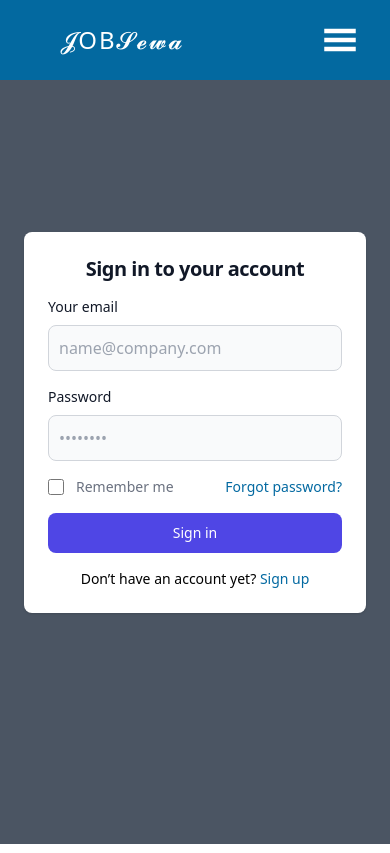
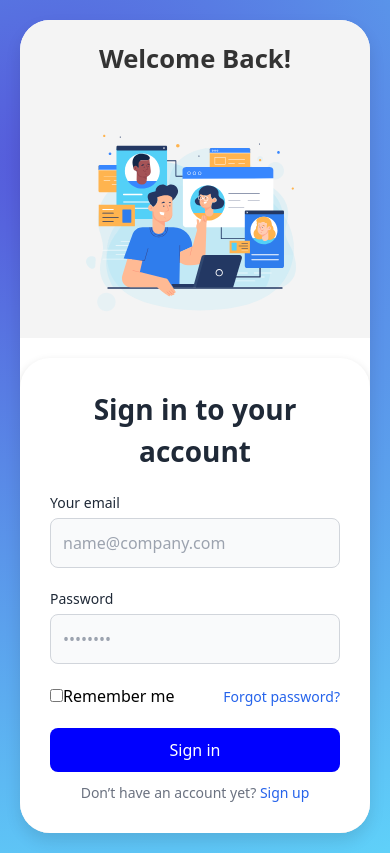
Before and after one commit to Devmangrani/JobSewa, a Next.js app: page /auth/login in a window 390 px wide. Built offline with nearby package versions, Linux system fonts and the light colour scheme.

Commit message:
Login and Register Page UI fixed and made responsive.
1- Updated the structure for the Login and Register Page
2- Added Login-Hero image
3- Used common custom CSS
4- Enhanced the UI

```diff
--- a/pages/auth/login.jsx
+++ b/pages/auth/login.jsx
@@ -2,16 +2,16 @@ import React, { useEffect, useState } from "react";
 import { toast, ToastContainer } from "react-toastify";
 import "react-toastify/dist/ReactToastify.css";
 import Link from "next/link";
+import {Image} from "next/image";
 import Router from "next/router";
 import { login_me } from "@/Services/auth";
 import Cookies from "js-cookie";
 import { useDispatch } from "react-redux";
 import { setUserData } from "@/Utils/UserSlice";
-import NavBar from "@/components/NavBar";
+import styles from "../../styles/Login.module.css";
 
 export default function Login() {
   const dispatch = useDispatch();
-
   const [formData, setFormData] = useState({ email: "", password: "" });
   const [error, setError] = useState({ email: "", password: "" });
 
@@ -53,26 +53,22 @@ export default function Login() {
 
   return (
     <>
-      <NavBar />
-      <div className="w-full h-screen bg-gray-600">
-        <div className="flex flex-col items-center  text-center justify-center px-6 py-8 mx-auto h-screen lg:py-0">
-          <div className="w-full bg-white text-black rounded-lg shadow dark:border md:mt-0 sm:max-w-md xl:p-0 ">
-            <div className="p-6 space-y-4 md:space-y-6 sm:p-8">
-              <h1 className="text-xl font-bold leading-tight tracking-tight text-gray-900 md:text-2xl ">
-                Sign in to your account
-              </h1>
-              <form
-                onSubmit={handleSubmit}
-                className="space-y-4 md:space-y-6"
-                action="#"
-              >
-                <div className="text-left">
-                  <label
-                    htmlFor="email"
-                    className="block mb-2 text-sm font-medium text-gray-900 "
-                  >
-                    Your email
-                  </label>
+      <div className={styles.pageContainer}>
+        <div className={styles.container}>
+          <div className={styles.leftSection}>
+            <h1>Welcome Back!</h1>
+            <img
+              src="/login-hero.svg"
+              alt="Login Hero"
+              className={styles.heroImage}
+            />
+          </div>
+          <div className={styles.rightSection}>
+            <div className={styles["login-box"]}>
+              <h2>Sign in to your account</h2>
+              <form onSubmit={handleSubmit} action="#">
+                <div className={styles["form-group"]}>
+                  <label htmlFor="email">Your email</label>
                   <input
                     onChange={(e) =>
                       setFormData({ ...formData, email: e.target.value })
@@ -80,21 +76,15 @@ export default function Login() {
                     type="email"
                     name="email"
                     id="email"
-                    className="bg-gray-50 border border-gray-300 text-gray-900 sm:text-sm rounded-lg focus:ring-indigo-600 focus:border-sky-700 block w-full p-2.5 "
                     placeholder="name@company.com"
                     required=""
                   />
                   {error.email && (
-                    <p className="text-sm text-red-500">{error.email}</p>
+                    <p className={styles["error-message"]}>{error.email}</p>
                   )}
                 </div>
-                <div className="text-left">
-                  <label
-                    htmlFor="password"
-                    className="block mb-2 text-sm font-medium text-gray-900 "
-                  >
-                    Password
-                  </label>
+                <div className={styles["form-group"]}>
+                  <label htmlFor="password">Password</label>
                   <input
                     onChange={(e) =>
                       setFormData({ ...formData, password: e.target.value })
@@ -103,54 +93,30 @@ export default function Login() {
                     name="password"
                     id="password"
                     placeholder="••••••••"
-                    className="bg-gray-50 border border-gray-300 text-gray-900 sm:text-sm rounded-lg focus:ring-indigo-600 focus:border-sky-700 block w-full p-2.5"
                     required=""
                   />
                   {error.password && (
-                    <p className="text-sm text-red-500">{error.password}</p>
+                    <p className={styles["error-message"]}>{error.password}</p>
                   )}
                 </div>
-                <div className="flex items-center justify-between">
-                  <div className="flex items-start">
-                    <div className="flex items-center h-5">
-                      <input
-                        id="remember"
-                        aria-describedby="remember"
-                        type="checkbox"
-                        className="w-4 h-4 border border-gray-300 rounded bg-gray-50 focus:ring-3 focus:ring-indigo-300   dark:focus:ring-indigo-600 "
-                        required=""
-                      />
-                    </div>
-                    <div className="ml-3 text-sm">
-                      <label
-                        htmlFor="remember"
-                        className="text-gray-500 dark:text-gray-300"
-                      >
-                        Remember me
-                      </label>
-                    </div>
+                <div className={styles["remember-container"]}>
+                  <div>
+                    <input type="checkbox" id="remember" required="" />
+                    <label htmlFor="remember">Remember me</label>
                   </div>
                   <Link
                     href="/auth/forget-password"
-                    className="text-sm font-medium text-sky-700 hover:underline "
+                    className={styles["forgot-link"]}
                   >
                     Forgot password?
                   </Link>
                 </div>
-                <button
-                  type="submit"
-                  className="w-full text-white bg-indigo-600 hover:bg-indigo-700 focus:ring-4 focus:outline-none focus:ring-indigo-300 font-medium rounded-lg text-sm px-5 py-2.5 text-center dark:bg-indigo-600 dark:hover:bg-indigo-700 dark:focus:ring-indigo-800"
-                >
+                <button type="submit" className={styles["submit-btn"]}>
                   Sign in
                 </button>
-                <p className="text-sm font-light ">
+                <p className={styles["sign-up"]}>
                   Don’t have an account yet?{" "}
-                  <Link
-                    href="/auth/register"
-                    className="font-medium text-sky-700 hover:underline "
-                  >
-                    Sign up
-                  </Link>
+                  <Link href="/auth/register">Sign up</Link>
                 </p>
               </form>
             </div>
--- a/pages/auth/register.jsx
+++ b/pages/auth/register.jsx
@@ -5,7 +5,7 @@ import "react-toastify/dist/ReactToastify.css";
 import { register_me } from "@/Services/auth";
 import { useRouter } from "next/navigation";
 import Cookies from "js-cookie";
-import NavBar from "@/components/NavBar";
+import styles from "../../styles/Login.module.css";
 
 export default function Register() {
   const router = useRouter();
@@ -16,7 +16,7 @@ export default function Register() {
     }
   }, [router]);
 
-  const [formData, setFormData] = useState({ email: "", password: "" });
+  const [formData, setFormData] = useState({ email: "", password: "", name: "" });
   const [error, setError] = useState({ email: "", password: "", name: "" });
 
   const handleSubmit = async (e) => {
@@ -47,48 +47,38 @@ export default function Register() {
 
   return (
     <>
-      <NavBar />
-      <div className="w-full h-screen bg-gray-600 ">
-        <div className="flex flex-col text-center items-center justify-center px-6 py-8 mx-auto h-screen lg:py-0 shadow-xl">
-          <div className="w-full bg-white rounded-lg shadow dark:border text-black md:mt-0 sm:max-w-md xl:p-0 ">
-            <div className="p-6 space-y-4 md:space-y-6 sm:p-8">
-              <h1 className="text-xl font-bold leading-tight tracking-tight text-gray-900 md:text-2xl ">
-                Register your account
-              </h1>
-              <form
-                onSubmit={handleSubmit}
-                className="space-y-4 md:space-y-6"
-                action="#"
-              >
-                <div className="text-left">
-                  <label
-                    htmlFor="name"
-                    className="block mb-2 text-sm font-medium text-gray-900 "
-                  >
-                    Your Name
-                  </label>
+      <div className={styles.pageContainer}>
+        <div className={styles.container}>
+          <div className={styles.leftSection}>
+            <h1>Welcome Aboard!</h1>
+            <img
+              src="/login-hero.svg"
+              alt="Register Hero"
+              className={styles.heroImage}
+            />
+          </div>
+          <div className={styles.rightSection}>
+            <div className={styles["login-box"]}>
+              <h2>Create your account</h2>
+              <form onSubmit={handleSubmit}>
+                <div className={styles["form-group"]}>
+                  <label htmlFor="name">Your Name</label>
                   <input
                     onChange={(e) =>
                       setFormData({ ...formData, name: e.target.value })
                     }
                     type="text"
                     name="name"
-                    id="namw"
-                    className="bg-gray-50 border border-gray-300 text-gray-900 sm:text-sm rounded-lg focus:ring-indigo-600 focus:border-sky-700 block w-full p-2.5"
-                    placeholder="Name"
+                    id="name"
+                    placeholder="Enter your name"
                     required=""
                   />
                   {error.name && (
-                    <p className="text-sm text-red-500">{error.name}</p>
+                    <p className={styles["error-message"]}>{error.name}</p>
                   )}
                 </div>
-                <div className="text-left">
-                  <label
-                    htmlFor="email"
-                    className="block mb-2 text-sm font-medium text-gray-900 "
-                  >
-                    Your email
-                  </label>
+                <div className={styles["form-group"]}>
+                  <label htmlFor="email">Your email</label>
                   <input
                     onChange={(e) =>
                       setFormData({ ...formData, email: e.target.value })
@@ -96,21 +86,15 @@ export default function Register() {
                     type="email"
                     name="email"
                     id="email"
-                    className="bg-gray-50 border border-gray-300 text-gray-900 sm:text-sm rounded-lg focus:ring-indigo-600 focus:border-sky-700 block w-full p-2.5"
                     placeholder="name@company.com"
                     required=""
                   />
                   {error.email && (
-                    <p className="text-sm text-red-500">{error.email}</p>
+                    <p className={styles["error-message"]}>{error.email}</p>
                   )}
                 </div>
-                <div className="text-left">
-                  <label
-                    htmlFor="password"
-                    className="block mb-2 text-sm font-medium text-gray-900 "
-                  >
-                    Password
-                  </label>
+                <div className={styles["form-group"]}>
+                  <label htmlFor="password">Password</label>
                   <input
                     onChange={(e) =>
                       setFormData({ ...formData, password: e.target.value })
@@ -119,34 +103,23 @@ export default function Register() {
                     name="password"
                     id="password"
                     placeholder="••••••••"
-                    className="bg-gray-50 border border-gray-300 text-gray-900 sm:text-sm rounded-lg focus:ring-indigo-600 focus:border-sky-700 block w-full p-2.5"
                     required=""
                   />
                   {error.password && (
-                    <p className="text-sm text-red-500">{error.password}</p>
+                    <p className={styles["error-message"]}>{error.password}</p>
                   )}
                 </div>
-
-                <button
-                  type="submit"
-                  className="w-full text-white bg-indigo-600 hover:bg-indigo-700 focus:ring-4 focus:outline-none focus:ring-indigo-300 font-medium rounded-lg text-sm px-5 py-2.5 text-center "
-                >
+                <button type="submit" className={styles["submit-btn"]}>
                   Sign Up
                 </button>
-                <p className="text-sm font-light text-gray-500 ">
-                  Already have an account{" "}
-                  <Link
-                    href="/auth/login"
-                    className="font-medium text-sky-700 hover:underline "
-                  >
-                    Sign In
-                  </Link>
+                <p className={styles["sign-up"]}>
+                  Already have an account?{" "}
+                  <Link href="/auth/login">Sign in</Link>
                 </p>
               </form>
             </div>
           </div>
         </div>
-
         <ToastContainer />
       </div>
     </>
--- /dev/null
+++ b/styles/Login.module.css
@@ -0,0 +1,178 @@
+.pageContainer {
+  min-height: 100vh;
+  display: flex;
+  justify-content: center;
+  align-items: center;
+  background: radial-gradient(circle at 12.3% 19.3%, rgb(85, 88, 218) 0%, rgb(95, 209, 249) 100.2%);
+  padding: 20px;
+}
+
+.container {
+  width: 100%;
+  max-width: 1200px;
+  height: 80vh;
+  display: flex;
+  flex-wrap: nowrap;
+  justify-content: space-between;
+  align-items: center;
+  background-color: #fff;
+  border-radius: 30px;
+  box-shadow: 0 8px 16px rgba(0, 0, 0, 0.1);
+  overflow: hidden;
+}
+
+.leftSection {
+  flex: 1;
+  padding: 40px;
+  display: flex;
+  flex-direction: column;
+  justify-content: center;
+  text-align: center;
+  background-color: #f4f4f4;
+  height: 100%;
+}
+
+.leftSection h1 {
+  font-size: 2.8rem;
+  font-weight: 600;
+  color: #333;
+  margin-bottom: 20px;
+}
+
+.heroImage {
+  max-width: 100%;
+  height: auto;
+  margin-top: 20px;
+  height: 400px;
+}
+
+.rightSection {
+  flex: 1;
+  display: flex;
+  justify-content: center;
+  align-items: center;
+  padding: 40px;
+  background-color: #ffffff;
+}
+
+.login-box {
+  width: 100%;
+  max-width: 460px;
+  border-radius: 30px;
+  background-color: #ffffff;
+  box-shadow: 0 4px 10px rgba(0, 0, 0, 0.152);
+  padding: 30px;
+  text-align: center;
+}
+
+.login-box h2 {
+  font-size: 28px;
+  font-weight: 700;
+  color: #1f2937;
+  margin-bottom: 20px;
+}
+
+.form-group {
+  text-align: left;
+  margin-bottom: 20px;
+}
+
+.form-group label {
+  display: block;
+  font-size: 14px;
+  color: #1f2937;
+  margin-bottom: 5px;
+}
+
+.form-group input {
+  width: 100%;
+  padding: 12px;
+  border: 1px solid #d1d5db;
+  border-radius: 8px;
+  font-size: 16px;
+  background-color: #f9fafb;
+}
+
+.error-message {
+  color: #dc2626;
+  font-size: 12px;
+  margin-top: 5px;
+}
+
+.remember-container {
+  display: flex;
+  justify-content: space-between;
+  align-items: center;
+  margin-bottom: 20px;
+  gap: 10px;
+}
+
+.forgot-link {
+  font-size: 14px;
+  color: #2563eb;
+  text-decoration: none;
+}
+
+.forgot-link:hover {
+  text-decoration: underline;
+}
+
+.submit-btn {
+  width: 100%;
+  padding: 10px;
+  background-color: blue;
+  color: white;
+  border: none;
+  border-radius: 8px;
+  font-size: 16px;
+  margin-bottom: 10px;
+  cursor: pointer;
+  transition: background-color 0.3s ease;
+}
+
+.submit-btn:hover {
+  background-color: #000000;
+}
+
+.sign-up {
+  font-size: 14px;
+  color: #6b7280;
+}
+
+.sign-up a {
+  color: #2563eb;
+  text-decoration: none;
+}
+
+.sign-up a:hover {
+  text-decoration: underline;
+}
+
+@media (max-width: 768px) {
+  .container {
+    flex-direction: column;
+    height: auto;
+  }
+
+  .leftSection {
+    width: 100%;
+    padding: 0px;
+  }
+
+  .rightSection {
+    padding: 0px;
+  }
+
+  .login-box {
+    margin-top: 20px;
+  }
+
+  .leftSection h1 {
+    font-size: 1.6rem;
+    margin-top: 20px;
+  }
+
+  .heroImage {
+    height: 220px;
+  }
+}
```
Also changed, not shown: pages/_app.js (+9 -13 lines), public/login-hero.svg (added).
